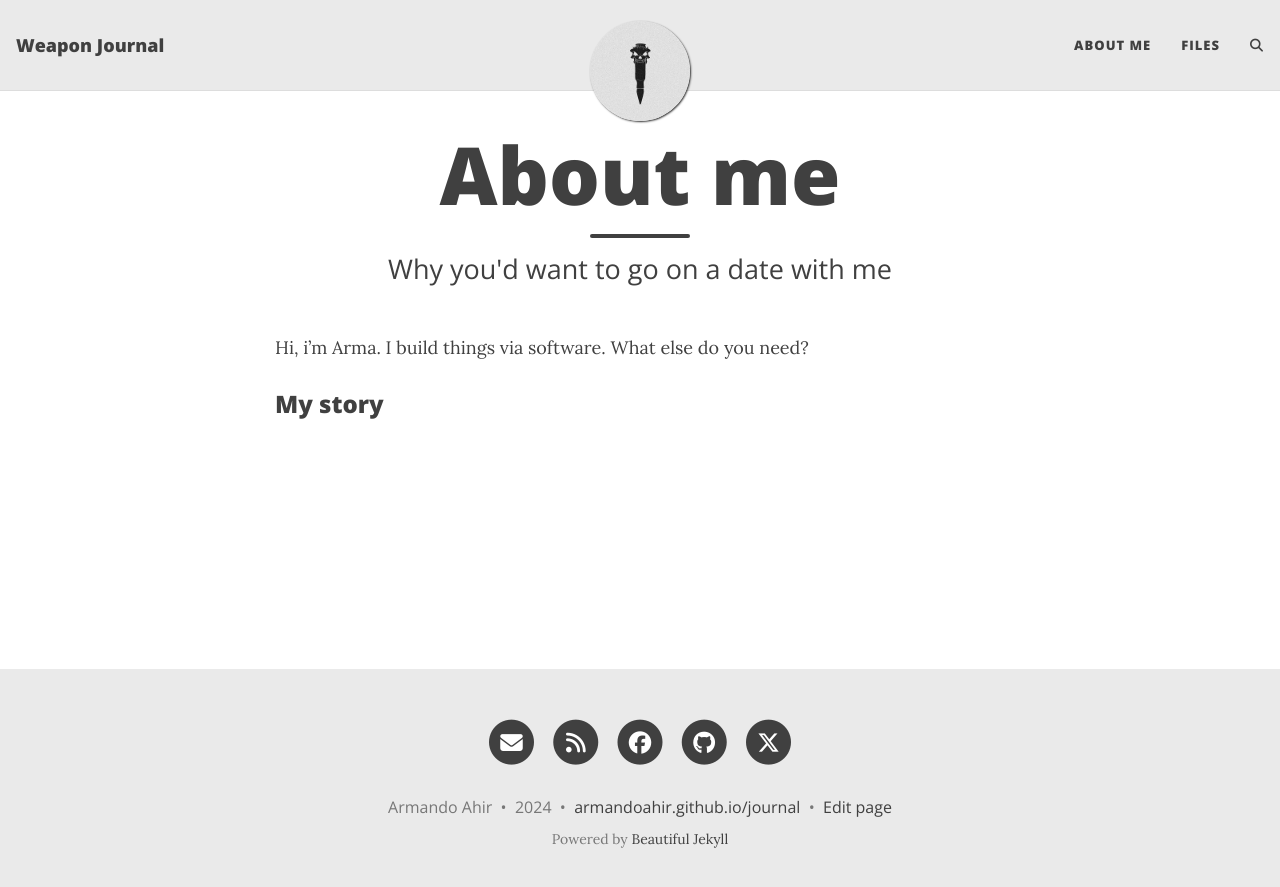
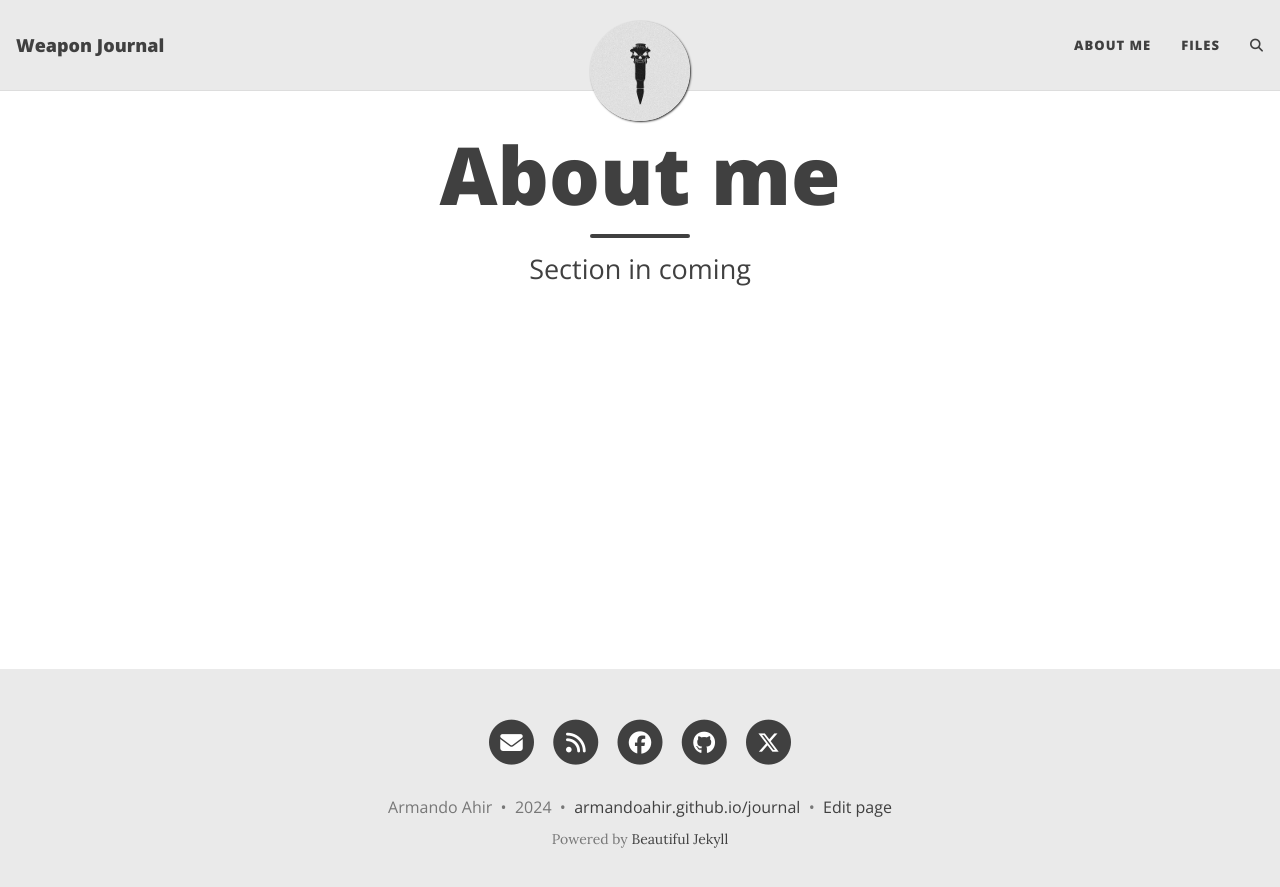
Before and after one commit to armandoahir/journal, a Jekyll site: the page built from aboutme.md, in a window 1280 px wide. Shown: the top 887 px of the page. Built offline with Jekyll 4.4.1, drawn with Linux system fonts in a browser that asks for light colours; comment, search, counter and statistics services are not loaded.

Commit message:
lunch commit

```diff
--- a/aboutme.md
+++ b/aboutme.md
@@ -1,10 +1,5 @@
 ---
 layout: page
 title: About me
-subtitle: Why you'd want to go on a date with me
+subtitle: Section in coming
 ---
-
-Hi, i'm Arma. I build things via software.
-What else do you need?
-
-### My story
--- a/index.html
+++ b/index.html
@@ -1,5 +1,5 @@
 ---
 layout: home
-title: My website
-subtitle: This is where I will tell my friends way too much about me
+title: Weapon Journal
+subtitle: wired in.
 ---
```
